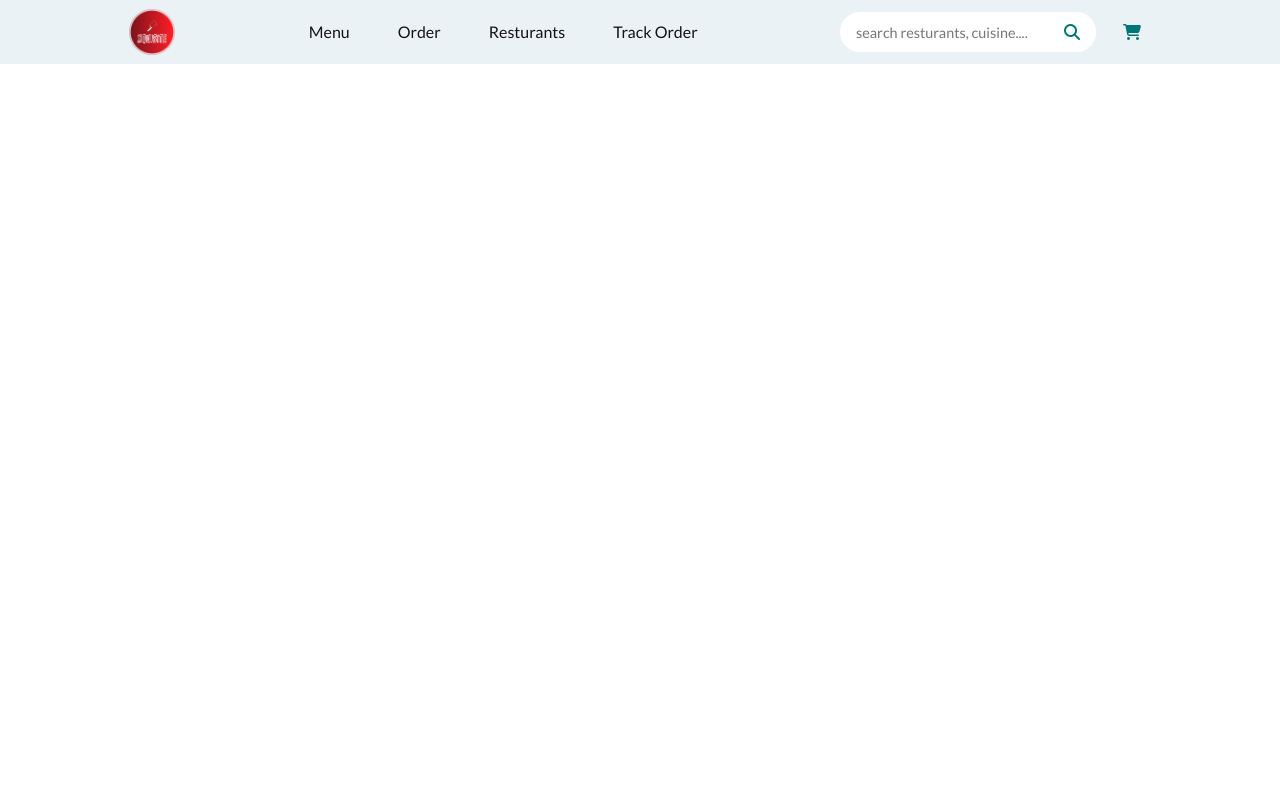
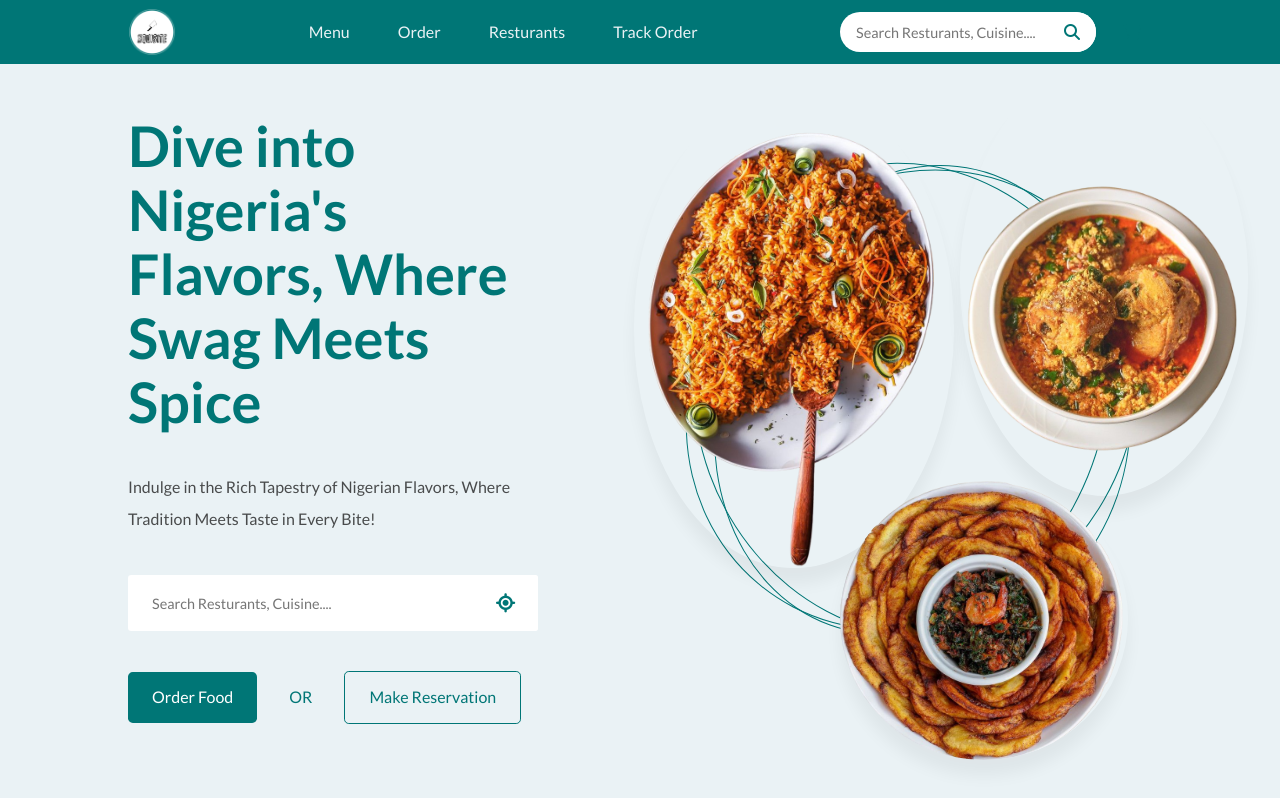
Before and after one commit to officialSteph/RESTURANT-WEBSITE, a plain HTML site: page index.html in a window 1280 px wide. Drawn offline with Linux system fonts and the light colour scheme.

Commit message:
hero section

```diff
--- a/css/style.css
+++ b/css/style.css
@@ -59,7 +59,7 @@ body{
   align-items: center;
   padding: 0 10vw;
   z-index: 9;
-  background: var(--accent-color);
+  background: var(--secondary-color);
 }
 
 .logo{
@@ -74,7 +74,7 @@ body{
 }
 
 .links{
-  color: var(--primary-text-color);
+  color: var(--accent-color);
   text-decoration: none;
   text-transform: capitalize;
   padding: .5rem 1rem;
@@ -82,7 +82,7 @@ body{
 }
 
 .links:hover {
-  color: var(--secondary-text-color);
+  color: var(--primary-text-color);
 }
 
 .nav-extras{
@@ -92,7 +92,7 @@ body{
   gap: 1rem;
 }
 
-.Search{
+.search{
   position: relative;
   width: 20vw;
   min-width: 150px;
@@ -135,9 +135,146 @@ body{
   transition: .5s;
 }
 
-.cart:hover{
+.cart:hover, .locate-btn:hover{
   background: var(--secondary-color);
 }
+
+/* Hero Section */
+
+#hero-section{
+  min-height: 100vh;
+  padding: 0 10vw;
+  display: flex;
+  justify-content: space-between;
+  align-items: center;
+  background: var(--accent-color);
+}
+
+.hero-content{
+  width: 40%;
+}
+
+.hero-heading{
+  font-size: 3.5rem;
+  line-height: 4rem;
+  font-weight: 700;
+  color: var(--secondary-text-color);
+}
+
+.hero-line{
+  line-height: 2rem;
+  opacity: 0.75;
+  margin-top: 2rem;
+}
+
+.search.location{
+  width: 100%;
+  height: 3.5rem;
+  border-radius: .2rem;
+  margin: 2.5rem 0;
+}
+
+.locate-btn{
+  font-size: 1.2rem;
+  width: 4rem;
+  transition: .5s;
+}
+
+.search.location .search-box{
+  padding: 1rem 1.5rem;
+}
+
+.hero-action-btn-container{
+  display: flex;
+  align-items: center;
+  gap: 2rem;
+}
+
+.btn{
+  padding: 1rem 1.5rem;
+  border: none;
+  border-radius: .3rem;
+  font-size: 1rem;
+  color: var(--light-text-color);
+  background: var(--secondary-color);
+  text-transform: capitalize;
+  cursor: pointer;
+}
+
+.btn.transparent{
+  background: transparent;
+  border: .1rem solid var(--secondary-color);
+  color: var(--secondary-text-color);
+}
+
+.hero-action-btn-container .or{
+  color: var(--secondary-text-color);
+}
+
+.hero-img-container{
+  min-width: 30rem;
+  height: 30rem;
+  position: relative;
+}
+
+.background-ele, .forground-elemets{
+  width: 100%;
+  height: 100%;
+  position: absolute;
+}
+
+.ellipse{
+  position: absolute;
+  height: 100%;
+  top: 50%;
+  left: 50%;
+  border-radius: 100%;
+  border: .01rem solid var(--secondary-color);
+  transform-origin: center;
+}
+
+.ellipse:nth-child(1){
+  width: 80%;
+  transform: translate(-50%, -50%) rotate(20deg);
+}
+
+.ellipse:nth-child(2){
+  width: 90%;
+  transform: translate(-50%, -50%) rotate(40deg);
+}
+
+.ellipse:nth-child(3){
+  width: 90%;
+  transform: translate(-50%, -50%) rotate(-20deg);
+}
+
+.hero-img{
+  position: absolute;
+  width: 4rem;
+  border-radius: 100%;
+  box-shadow: 0 1rem 1rem var(--shadow);
+}
+
+.hero-img:nth-child(1){
+  width: 20rem;
+  left: -8%;
+  top: -15%;
+}
+
+.hero-img:nth-child(2){
+  width: 18rem;
+  left: 60%;
+  top: -20%;
+}
+
+.hero-img:nth-child(3){
+  width: 18rem;
+  left: 35%;
+  bottom: -25%;
+}
+
+
+
 /******************************************
 /* ADDITIONAL STYLES
 /*******************************************/
--- a/index.html
+++ b/index.html
@@ -28,7 +28,7 @@
 			<nav class="navbar">
 
 			<!-- Logo -->
-			<img src="images/Color logo - no background.png" class="logo" alt="Logo-image">
+			<img src="images/White logo - no background.png" class="logo" alt="Logo-image">
 
 			<ul class="links-container">
 				<li class="link-items"><a href="#" class="links">Menu</a></li>
@@ -41,18 +41,54 @@
 			<!-- Search box -->
 			<div class="nav-extras">
 				<!-- Search box -->
-				<div class="Search">
-					<input type="text" class="search-box" placeholder="search resturants, cuisine....">
+				<div class="search">
+					<input type="text" class="search-box" placeholder="Search Resturants, Cuisine....">
 					<button class="search-btn"><i class="fa-solid fa-magnifying-glass"></i></button>
 				</div>
 
+				<!-- cart btn -->
 				<a href="#" class="cart"><i class="fa-solid fa-cart-shopping"></i></a>
+			</div>
 
-			</div>
+			</nav>
+
+			<!-- Hero section -->
+			<main id="hero-section">
+				<!-- Hero content -->
+				<div class="hero-content">
+					<h1 class="hero-heading"> Dive into Nigeria's Flavors, Where Swag Meets Spice</h1>
+					<p class="hero-line">Indulge in the Rich Tapestry of Nigerian Flavors, Where Tradition Meets Taste in Every Bite!</p>
+
+					<div class="search location">
+						<input type="text" class="search-box" placeholder="Search Resturants, Cuisine....">
+						<button class="search-btn locate-btn"><i class="fa-solid fa-location-crosshairs"></i></button>
+					</div>
+					<div class="hero-action-btn-container">
+						<button class="btn">Order Food</button>
+						<p class="or">OR</p>
+						<button class="btn transparent">Make Reservation</button>
+					</div>
+				</div>
+
+				<!-- Hero image container -->
+				<div class="hero-img-container">
+					<div class="background-ele">
+						<div class="ellipse"></div>
+						<div class="ellipse"></div>
+						<div class="ellipse"></div>
+					</div>
+
+					<div class="forground-elemets">
+						<img src="images/Nigerian Jollof Rice (smoky without firewood or buring)-PhotoRoom.png-PhotoRoom.png" class="hero-img" alt="hero-img">
+						<img src="images/Egusi Soup Recipe - How to cook egusi soup-PhotoRoom.png-PhotoRoom.png" class="hero-img" alt="hero-img">
+						<img src="images/15 Top Nigerian Foodies to Follow On Instagram _ ThriveNaija-PhotoRoom.png-PhotoRoom.png" class="hero-img" alt="hero-img">
 
 
 
-			</nav>
+					</div>
+				</div>
+			</main>
+
 		</header>
 
 		<script type="text/javascript" src="js/main.js"></script>
```
Also changed, not shown: images/15 Top Nigerian Foodies to Follow On Instagram _ ThriveNaija-PhotoRoom.png-PhotoRoom.png (added), images/Egusi Soup Recipe - How to cook egusi soup-PhotoRoom.png-PhotoRoom.png (added), images/Group 25 (2).png (added), images/Nigerian Jollof Rice (smoky without firewood or buring)-PhotoRoom.png-PhotoRoom.png (added), images/Nigerian_Okra_Soup_Step_By_Step_Recipe_-_Dream_Africa-removebg-preview.png (added), 1 other file.
